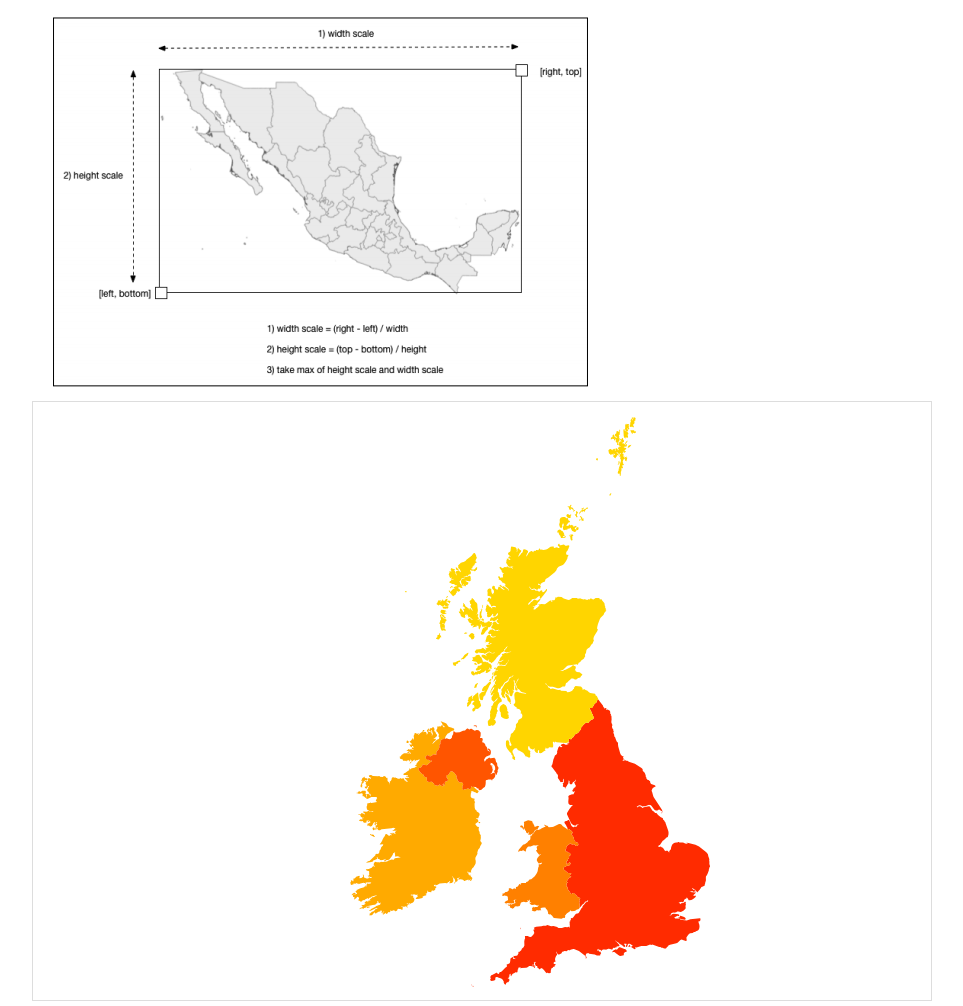
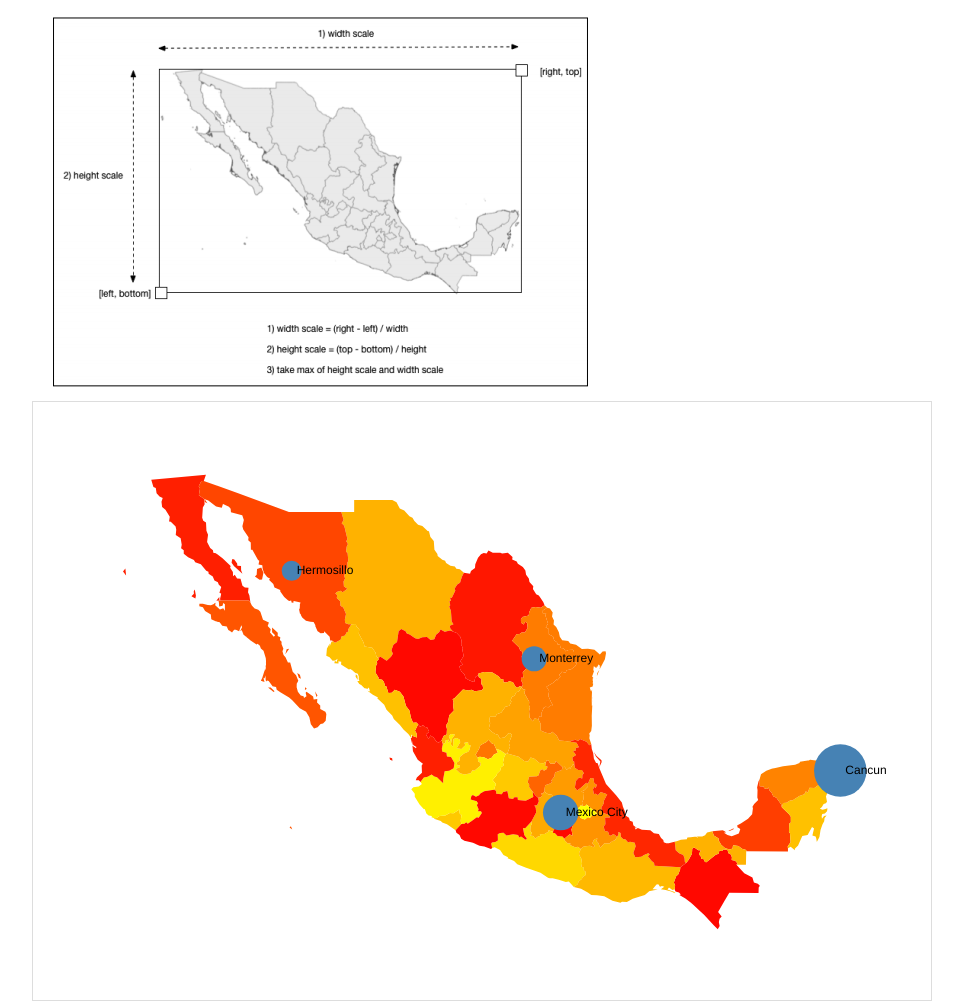
Before and after one commit to phattranky/D3JS_Handbook, a website: page app/6_creating_basic_map.html in a window 1280 px wide. Shown: the part 173-1179 px from the top of the page, without its empty margins (38-1001 px from the left). Drawn offline with Linux system fonts and the light colour scheme.

Commit message:
Final creating basic map

```diff
--- a/app/6_creating_basic_map.html
+++ b/app/6_creating_basic_map.html
@@ -6,6 +6,13 @@
     <link rel="stylesheet" href="/libs/bootstrap/css/bootstrap.min.css">
     <link rel="stylesheet" href="/libs/bootstrap/css/bootstrap-theme.min.css">
     <link rel="stylesheet" href="/style.css">
+    <style type="text/css">
+      text {
+        font-family: Helvetica;
+        font-weight: 300;
+        font-size: 12px;
+      }
+    </style>
   </head>
 <body>
   <div class="container">
@@ -35,7 +42,7 @@
       .attr("width", width)
       .attr("height", height)
 
-    d3.json('/data/uk.json', function(data) {
+    d3.json('/data/geo-data.json', function(data) {
       //Type: topology
       console.log('uk', data);
       /*
@@ -43,7 +50,9 @@
       of uk. It is important to understand the geographic data you are using, because
       other data sources might have different names for the administrative areas property
       */
-      var states = topojson.feature(data, data.objects.subunits);
+      //var states = topojson.feature(data, data.objects.subunits);
+      console.log(data);
+      var states = topojson.feature(data, data.objects.MEX_adm1);
       console.log('states', states);
       // Setup the scale and translate
       projection.scale(1).translate([0, 0]);
@@ -63,7 +72,7 @@
       //Scale
       /*The scale is calculated by taking the longest geographic edge of our bounding box
       and dividing it by the number of pixels of this edge in the visualization*/
-      var s = .95 / Math.max((b[1][0] - b[0][0]) / width, (b[1][1] - b[0][1]) / height);
+      var s = .80 / Math.max((b[1][0] - b[0][0]) / width, (b[1][1] - b[0][1]) / height);
       /*The value 95 adjusts the scale, because we are giving the map a bit of a breather
       on the edges in order to not have the paths intersect the edges of the SVG container
       item, basically reducing the scale by 5 percent.*/
@@ -92,18 +101,19 @@
         will return the color red, color(15) will return an orange color, and color(33) will
         return yellow.*/
       /*https://github.com/d3/d3/blob/master/API.md#scales-d3-scale*/
-      var color = d3.scaleLinear().domain([0,6]).range(['red', 'yellow']);
+      var color = d3.scaleLinear().domain([0,33]).range(['red', 'yellow']);
 
       //Adding click event
       var geoID = function(d) {
         //Identify id
-        return d.id;
+        //return d.id;
+        return 'c' + d.properties.ID_1;
       };
 
       var curUk;
       var click = function(d) {
         curUk.attr('fill-opacity', 0.2); // Another update!
-        d3.select('#' + geoID(d)).attr('fill-opacity', 1);
+        d3.select('#c' + geoID(d)).attr('fill-opacity', 1);
       };
 
       //enter
@@ -123,9 +133,34 @@
       //Auto Transition style
       setInterval(function(){
         curUk.transition().duration(500).style('fill', function(d) {
-          return color(Math.floor((Math.random() * 6) + 1));
+          return color(Math.floor((Math.random() * 33) + 1));
         });
       },2000);
+
+      var radius = d3.scaleLinear().domain([0,100]).range([5,30]);
+
+      //Add cities with CSV
+      d3.csv('/data/cities.csv', function(cities) {
+        console.log("Cities", cities);
+        var cityPoints = svg.selectAll('circle').data(cities);
+        var cityText = svg.selectAll('text').data(cities);
+        cityPoints.enter()
+          .append('circle')
+          .attr('cx', function(d) {
+            return projection([d.lon, d.lat])[0]
+          })
+          .attr('cy', function(d) {return projection([d.lon, d.lat])[1]})
+          .attr('r', function(d) {return radius(d.tequila); })
+          .attr('fill', 'steelblue');
+
+        cityText.enter()
+          .append('text')
+          .attr('x', function(d) {return projection([d.lon, d.lat])[0]})
+          .attr('y', function(d) {return projection([d.lon, d.lat])[1]})
+          .attr('dx', 5)
+          .attr('dy', 3)
+          .text(function(d) {return d.name});
+      });
     });
   </script>
 </body>
--- /dev/null
+++ b/app/data/cities.csv
@@ -0,0 +1,5 @@
+name,lat,lon,tequila
+Cancun,21.1606,-86.8475,85,15
+Mexico City,19.4333,-99.1333,51,49
+Monterrey,25.6667,-100.3000,30,70
+Hermosillo,29.0989,-110.9542,20,80
```
